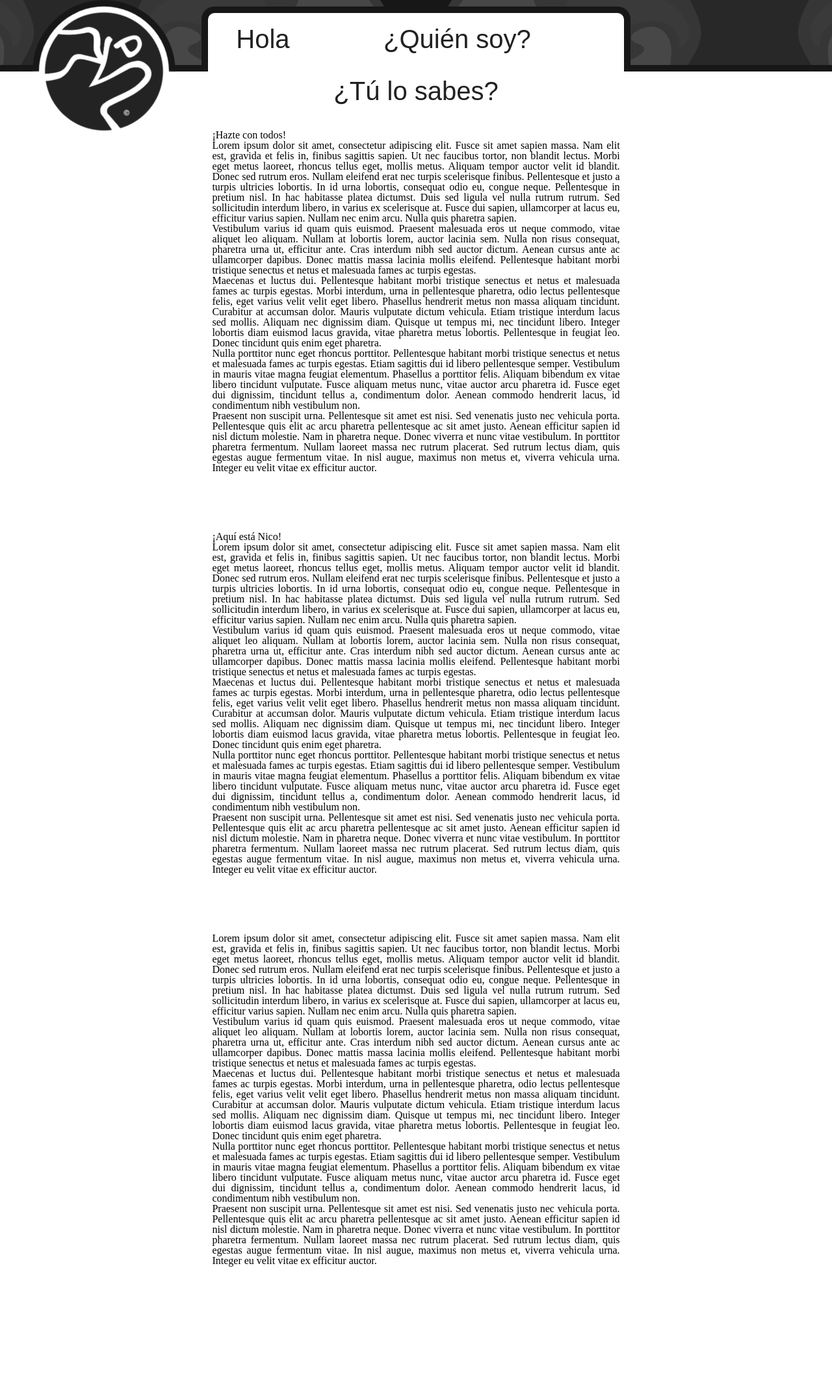
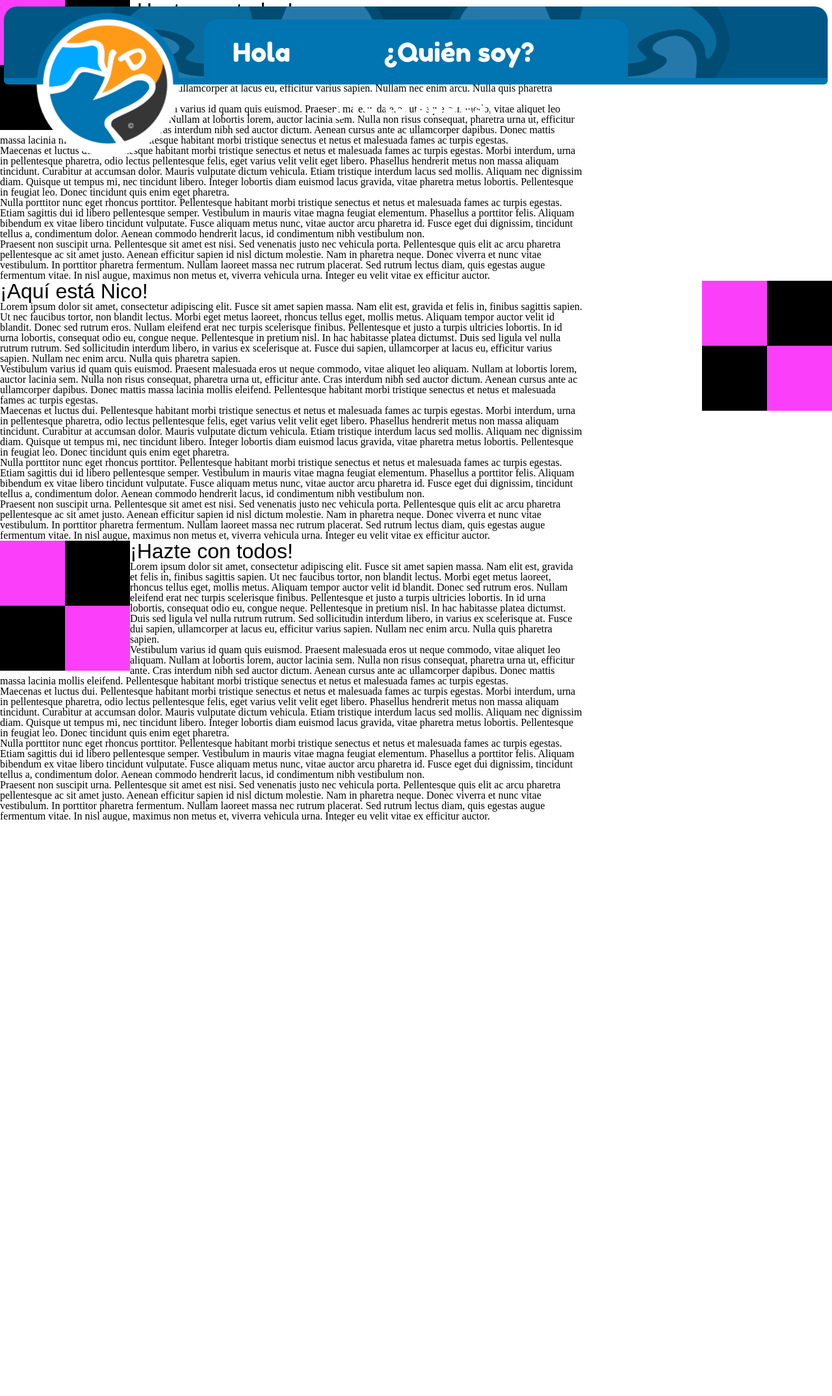
Before and after one commit to PabloNaKai/my-website, a web app: file index.html in a window 1280 px wide. Shown: the whole page at 65% size. After the commit the page ends 1264 px from the top, so only its background shows below. Run offline with its HTML, style and script files only (its server is not run), Linux system fonts and the light colour scheme; some web fonts are replaced.

Commit message:
Merge branch 'master' into gh-pages

```diff
--- a/index.html
+++ b/index.html
@@ -9,7 +9,7 @@
 </head>
 <body>
     <header id="main_header">
-        <span id="logo"><img src=".\src\img\logo_grey.png" alt=""></span>
+        <span id="logo"><img src=".\src\img\logo.png" alt=""></span>
         <nav id="nav">
             <ul id="menu">
                 <li><a href="#home">Hola</a></li>
@@ -19,29 +19,38 @@
         </nav>
     </header>
     <main id="container">
-        <section id="home">
+        <section class="section" id="home">
+            <img align="left" src="./src/img/testing.png" alt="">
+            <article>
                 <h1>¡Hazte con todos!</h1>
                 <p>Lorem ipsum dolor sit amet, consectetur adipiscing elit. Fusce sit amet sapien massa. Nam elit est, gravida et felis in, finibus sagittis sapien. Ut nec faucibus tortor, non blandit lectus. Morbi eget metus laoreet, rhoncus tellus eget, mollis metus. Aliquam tempor auctor velit id blandit. Donec sed rutrum eros. Nullam eleifend erat nec turpis scelerisque finibus. Pellentesque et justo a turpis ultricies lobortis. In id urna lobortis, consequat odio eu, congue neque. Pellentesque in pretium nisl. In hac habitasse platea dictumst. Duis sed ligula vel nulla rutrum rutrum. Sed sollicitudin interdum libero, in varius ex scelerisque at. Fusce dui sapien, ullamcorper at lacus eu, efficitur varius sapien. Nullam nec enim arcu. Nulla quis pharetra sapien.</p>
                 <p>Vestibulum varius id quam quis euismod. Praesent malesuada eros ut neque commodo, vitae aliquet leo aliquam. Nullam at lobortis lorem, auctor lacinia sem. Nulla non risus consequat, pharetra urna ut, efficitur ante. Cras interdum nibh sed auctor dictum. Aenean cursus ante ac ullamcorper dapibus. Donec mattis massa lacinia mollis eleifend. Pellentesque habitant morbi tristique senectus et netus et malesuada fames ac turpis egestas.</p>
                 <p>Maecenas et luctus dui. Pellentesque habitant morbi tristique senectus et netus et malesuada fames ac turpis egestas. Morbi interdum, urna in pellentesque pharetra, odio lectus pellentesque felis, eget varius velit velit eget libero. Phasellus hendrerit metus non massa aliquam tincidunt. Curabitur at accumsan dolor. Mauris vulputate dictum vehicula. Etiam tristique interdum lacus sed mollis. Aliquam nec dignissim diam. Quisque ut tempus mi, nec tincidunt libero. Integer lobortis diam euismod lacus gravida, vitae pharetra metus lobortis. Pellentesque in feugiat leo. Donec tincidunt quis enim eget pharetra.</p>
                 <p>Nulla porttitor nunc eget rhoncus porttitor. Pellentesque habitant morbi tristique senectus et netus et malesuada fames ac turpis egestas. Etiam sagittis dui id libero pellentesque semper. Vestibulum in mauris vitae magna feugiat elementum. Phasellus a porttitor felis. Aliquam bibendum ex vitae libero tincidunt vulputate. Fusce aliquam metus nunc, vitae auctor arcu pharetra id. Fusce eget dui dignissim, tincidunt tellus a, condimentum dolor. Aenean commodo hendrerit lacus, id condimentum nibh vestibulum non.</p>
                 <p>Praesent non suscipit urna. Pellentesque sit amet est nisi. Sed venenatis justo nec vehicula porta. Pellentesque quis elit ac arcu pharetra pellentesque ac sit amet justo. Aenean efficitur sapien id nisl dictum molestie. Nam in pharetra neque. Donec viverra et nunc vitae vestibulum. In porttitor pharetra fermentum. Nullam laoreet massa nec rutrum placerat. Sed rutrum lectus diam, quis egestas augue fermentum vitae. In nisl augue, maximus non metus et, viverra vehicula urna. Integer eu velit vitae ex efficitur auctor.</p>
+            </article>
         </section>
-        <section id="whois">
+        <section class="section" id="whois">
+            <img align="right" src="./src/img/testing.png" alt="">
+            <article>
                 <h1>¡Aquí está Nico!</h1>
                 <p>Lorem ipsum dolor sit amet, consectetur adipiscing elit. Fusce sit amet sapien massa. Nam elit est, gravida et felis in, finibus sagittis sapien. Ut nec faucibus tortor, non blandit lectus. Morbi eget metus laoreet, rhoncus tellus eget, mollis metus. Aliquam tempor auctor velit id blandit. Donec sed rutrum eros. Nullam eleifend erat nec turpis scelerisque finibus. Pellentesque et justo a turpis ultricies lobortis. In id urna lobortis, consequat odio eu, congue neque. Pellentesque in pretium nisl. In hac habitasse platea dictumst. Duis sed ligula vel nulla rutrum rutrum. Sed sollicitudin interdum libero, in varius ex scelerisque at. Fusce dui sapien, ullamcorper at lacus eu, efficitur varius sapien. Nullam nec enim arcu. Nulla quis pharetra sapien.</p>
                 <p>Vestibulum varius id quam quis euismod. Praesent malesuada eros ut neque commodo, vitae aliquet leo aliquam. Nullam at lobortis lorem, auctor lacinia sem. Nulla non risus consequat, pharetra urna ut, efficitur ante. Cras interdum nibh sed auctor dictum. Aenean cursus ante ac ullamcorper dapibus. Donec mattis massa lacinia mollis eleifend. Pellentesque habitant morbi tristique senectus et netus et malesuada fames ac turpis egestas.</p>
                 <p>Maecenas et luctus dui. Pellentesque habitant morbi tristique senectus et netus et malesuada fames ac turpis egestas. Morbi interdum, urna in pellentesque pharetra, odio lectus pellentesque felis, eget varius velit velit eget libero. Phasellus hendrerit metus non massa aliquam tincidunt. Curabitur at accumsan dolor. Mauris vulputate dictum vehicula. Etiam tristique interdum lacus sed mollis. Aliquam nec dignissim diam. Quisque ut tempus mi, nec tincidunt libero. Integer lobortis diam euismod lacus gravida, vitae pharetra metus lobortis. Pellentesque in feugiat leo. Donec tincidunt quis enim eget pharetra.</p>
                 <p>Nulla porttitor nunc eget rhoncus porttitor. Pellentesque habitant morbi tristique senectus et netus et malesuada fames ac turpis egestas. Etiam sagittis dui id libero pellentesque semper. Vestibulum in mauris vitae magna feugiat elementum. Phasellus a porttitor felis. Aliquam bibendum ex vitae libero tincidunt vulputate. Fusce aliquam metus nunc, vitae auctor arcu pharetra id. Fusce eget dui dignissim, tincidunt tellus a, condimentum dolor. Aenean commodo hendrerit lacus, id condimentum nibh vestibulum non.</p>
                 <p>Praesent non suscipit urna. Pellentesque sit amet est nisi. Sed venenatis justo nec vehicula porta. Pellentesque quis elit ac arcu pharetra pellentesque ac sit amet justo. Aenean efficitur sapien id nisl dictum molestie. Nam in pharetra neque. Donec viverra et nunc vitae vestibulum. In porttitor pharetra fermentum. Nullam laoreet massa nec rutrum placerat. Sed rutrum lectus diam, quis egestas augue fermentum vitae. In nisl augue, maximus non metus et, viverra vehicula urna. Integer eu velit vitae ex efficitur auctor.</p>
+            </article>
         </section>
-        <section id="contact">
-            <h1></h1>
+        <section class="section" id="contact">
+            <img align="left" src="./src/img/testing.png" alt="">
+            <article>
+                <h1>¡Hazte con todos!</h1>
                 <p>Lorem ipsum dolor sit amet, consectetur adipiscing elit. Fusce sit amet sapien massa. Nam elit est, gravida et felis in, finibus sagittis sapien. Ut nec faucibus tortor, non blandit lectus. Morbi eget metus laoreet, rhoncus tellus eget, mollis metus. Aliquam tempor auctor velit id blandit. Donec sed rutrum eros. Nullam eleifend erat nec turpis scelerisque finibus. Pellentesque et justo a turpis ultricies lobortis. In id urna lobortis, consequat odio eu, congue neque. Pellentesque in pretium nisl. In hac habitasse platea dictumst. Duis sed ligula vel nulla rutrum rutrum. Sed sollicitudin interdum libero, in varius ex scelerisque at. Fusce dui sapien, ullamcorper at lacus eu, efficitur varius sapien. Nullam nec enim arcu. Nulla quis pharetra sapien.</p>
                 <p>Vestibulum varius id quam quis euismod. Praesent malesuada eros ut neque commodo, vitae aliquet leo aliquam. Nullam at lobortis lorem, auctor lacinia sem. Nulla non risus consequat, pharetra urna ut, efficitur ante. Cras interdum nibh sed auctor dictum. Aenean cursus ante ac ullamcorper dapibus. Donec mattis massa lacinia mollis eleifend. Pellentesque habitant morbi tristique senectus et netus et malesuada fames ac turpis egestas.</p>
                 <p>Maecenas et luctus dui. Pellentesque habitant morbi tristique senectus et netus et malesuada fames ac turpis egestas. Morbi interdum, urna in pellentesque pharetra, odio lectus pellentesque felis, eget varius velit velit eget libero. Phasellus hendrerit metus non massa aliquam tincidunt. Curabitur at accumsan dolor. Mauris vulputate dictum vehicula. Etiam tristique interdum lacus sed mollis. Aliquam nec dignissim diam. Quisque ut tempus mi, nec tincidunt libero. Integer lobortis diam euismod lacus gravida, vitae pharetra metus lobortis. Pellentesque in feugiat leo. Donec tincidunt quis enim eget pharetra.</p>
                 <p>Nulla porttitor nunc eget rhoncus porttitor. Pellentesque habitant morbi tristique senectus et netus et malesuada fames ac turpis egestas. Etiam sagittis dui id libero pellentesque semper. Vestibulum in mauris vitae magna feugiat elementum. Phasellus a porttitor felis. Aliquam bibendum ex vitae libero tincidunt vulputate. Fusce aliquam metus nunc, vitae auctor arcu pharetra id. Fusce eget dui dignissim, tincidunt tellus a, condimentum dolor. Aenean commodo hendrerit lacus, id condimentum nibh vestibulum non.</p>
                 <p>Praesent non suscipit urna. Pellentesque sit amet est nisi. Sed venenatis justo nec vehicula porta. Pellentesque quis elit ac arcu pharetra pellentesque ac sit amet justo. Aenean efficitur sapien id nisl dictum molestie. Nam in pharetra neque. Donec viverra et nunc vitae vestibulum. In porttitor pharetra fermentum. Nullam laoreet massa nec rutrum placerat. Sed rutrum lectus diam, quis egestas augue fermentum vitae. In nisl augue, maximus non metus et, viverra vehicula urna. Integer eu velit vitae ex efficitur auctor.</p>
+            </article>
         </section>
     </main>
     <footer>
--- a/src/css/style.css
+++ b/src/css/style.css
@@ -1,8 +1,17 @@
 @import url('https://fonts.googleapis.com/css2?family=Roboto:ital,wght@0,100;0,300;0,400;0,500;0,700;0,900;1,100;1,300;1,400;1,500;1,700;1,900&display=swap');
 @import url('https://fonts.googleapis.com/css2?family=Rubik:ital,wght@0,300;0,400;0,500;0,600;0,700;0,800;0,900;1,300;1,400;1,500;1,600;1,700;1,800;1,900&display=swap');
+@import url('https://fonts.googleapis.com/css2?family=Fredoka+One&display=swap');
 @font-face {
     font-family: FFFTusj;
     src: url(../fonts/FFFTusj.ttf);
+}
+
+:root {
+    --orange-branding: #FF9A19;
+    --blue-branding: #00A8FF;
+    --dark-blue-branding: #0075B2;
+    --grey-branding: #353535;
+    --text-color: #171717;
 }
 
 html, body, div, span, applet, object, iframe,
@@ -25,25 +34,30 @@ time, mark, audio, video {
 	font: inherit;
 	vertical-align: baseline;
 }
-/* HTML5 display-role reset for older browsers */
+
 article, aside, details, figcaption, figure,
 footer, header, hgroup, menu, nav, section {
 	display: block;
 }
+
 body {
 	line-height: 1;
 }
+
 ol, ul {
 	list-style: none;
 }
+
 blockquote, q {
 	quotes: none;
 }
+
 blockquote:before, blockquote:after,
 q:before, q:after {
 	content: '';
 	content: none;
 }
+
 table {
 	border-collapse: collapse;
 	border-spacing: 0;
@@ -54,53 +68,51 @@ table {
 ==========*/
 
 #main_header {
-    width: 100%;
-    height: 100px;
+    width: 99%; height: 110px;
     position: fixed;
-    top: 0;
-    background-image: url("../img/banner_grey.png");
+    top: 10px; left: 50%;
+    transform: translate(-50%, 0);
+    background-image: url("../img/banner_blue.png");
     background-repeat: no-repeat;
     background-size: cover;
     background-position: center bottom;
-    border-bottom: 10px solid #171717;
-    font-family: 'FFFTusj', sans-serif;
+    border-bottom: 10px solid var(--dark-blue-branding);
+    border-radius: 6px;
+    border-top-right-radius: 20px;
+    border-top-left-radius: 20px;
 }
 
 #logo {
-    width: 200px;
-    height: 200px;
+    width: 200px; height: 200px;
     position: absolute;
-    left: 50px;
+    top: 10px; left: 50px;
     background-color: #fff;
     border-width: 10px;
     border-style: solid;
     border-color: #fff;
     border-radius: 50%;
-    border-top-color: #171717;
-    border-right-color: #171717;
+    border-top-color: var(--dark-blue-branding);
+    border-right-color: var(--dark-blue-branding);
     transform: rotate(-45deg);
 }
 
 #logo img {
-    width: 200px;
-    height: auto;
+    width: 200px; height: auto;
     transform: rotate(45deg);
 }
 
 #nav {
-    width: 50%;
-    height: 90px;
+    width: 50%; height: 90px;
     margin: 0 auto;
     position: relative;
-    bottom: -10px;
+    bottom: -20px;
     text-align: center;
-    background-color: #fff;
-    border-top: 10px solid #171717;
-    border-right: 10px solid #171717;
-    border-left: 10px solid #171717;
+    background-color: var(--dark-blue-branding);
+    border-top: 10px solid var(--dark-blue-branding);
+    border-right: 10px solid var(--dark-blue-branding);
+    border-left: 10px solid var(--dark-blue-branding);
     border-top-right-radius: 20px;
     border-top-left-radius: 20px;
-    z-index: 1;
 }
 
 #menu li {
@@ -114,22 +126,45 @@ table {
 }
 
 #menu li a {
-    color: #212121;
+    color: white;
     text-decoration: none;
     font-size: 30pt;
+    font-family: 'Fredoka One', cursive;
 }
 
 /*===========
 ---CONTENT---
 ===========*/
 
-#container {
-    max-width: 49%;
-    margin: 200px auto;
-    text-align: justify;
-    z-index: 100;
+main#container {
 }
 
-#container section {
-    margin-bottom: 90px;
+section.section {
 }
+
+.section h1 {
+    font-size: xx-large;
+    font-family: 'FFFTusj', sans-serif;
+}
+
+.section article {
+    width: 70%;
+}
+
+section.section img {
+    height: 200px;
+}
+
+/*=============
+---CONSTANTS---
+=============*/
+
+.hidden {
+    display: none;
+}
+
+.clear::after {
+    content: "";
+    display: block;
+    clear: both;
+}
```
Also changed, not shown: src/img/banner_blue.png (added), src/img/testing.png (added). Lines whose indentation alone changed are shown as unchanged.
